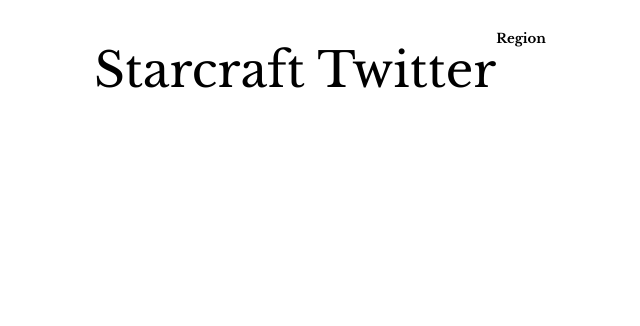
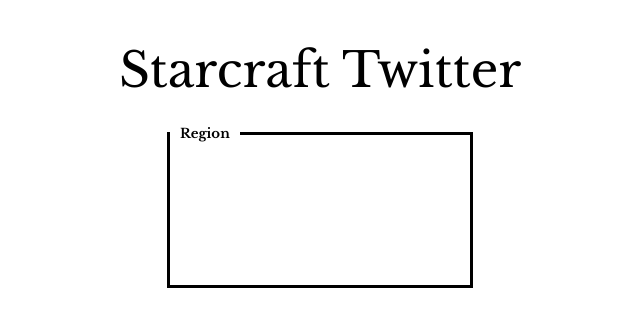
Before and after one commit to KeevanDance/starcraft-twitter, a React (Create React App) app: page / in a window 1280 px wide. Shown: the top 326 px of the page, without its empty margins (320-960 px from the left). Built offline with nearby package versions, Linux system fonts and the light colour scheme.

Commit message:
finished title for filterbox

```diff
--- a/src/components/App.js
+++ b/src/components/App.js
@@ -4,7 +4,8 @@
 
 const Container = styled.div`
   display: flex;
-  justify-content: center;
+  align-items: center;
+  flex-direction: column;
 `
 
 function App() {
--- a/src/components/FilterBox.js
+++ b/src/components/FilterBox.js
@@ -1,8 +1,25 @@
 import React from 'react'
+import styled from 'styled-components'
+
+const Box = styled.div`
+  border: solid;
+  width: 300px;
+  height: 150px;
+`
+
+const Title = styled.h5`
+  margin: -10px 0 0 0;
+  width: fit-content;
+  background-color: white;
+  padding-left: 10px;
+  padding-right: 10px;
+`
 
 function FilterBox({ title }) {
   return (
-    <h5>{title}</h5>
+    <Box>
+      <Title>{title}</Title>
+    </Box>
   )
 }
 
--- a/src/components/Header.js
+++ b/src/components/Header.js
@@ -1,4 +1,5 @@
 import React from 'react'
+import styled from 'styled-components'
 import FilterBox from './FilterBox'
 
 function Header() {
```
